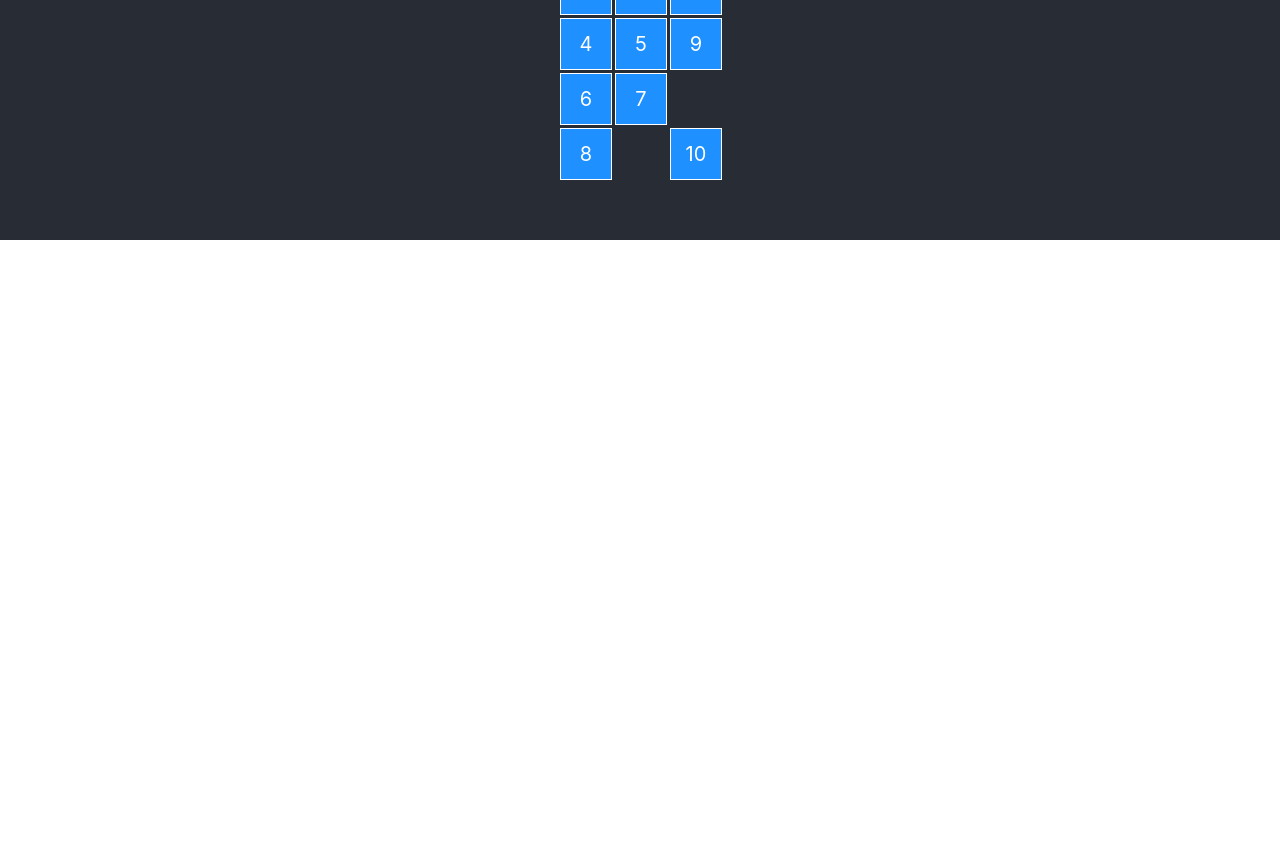
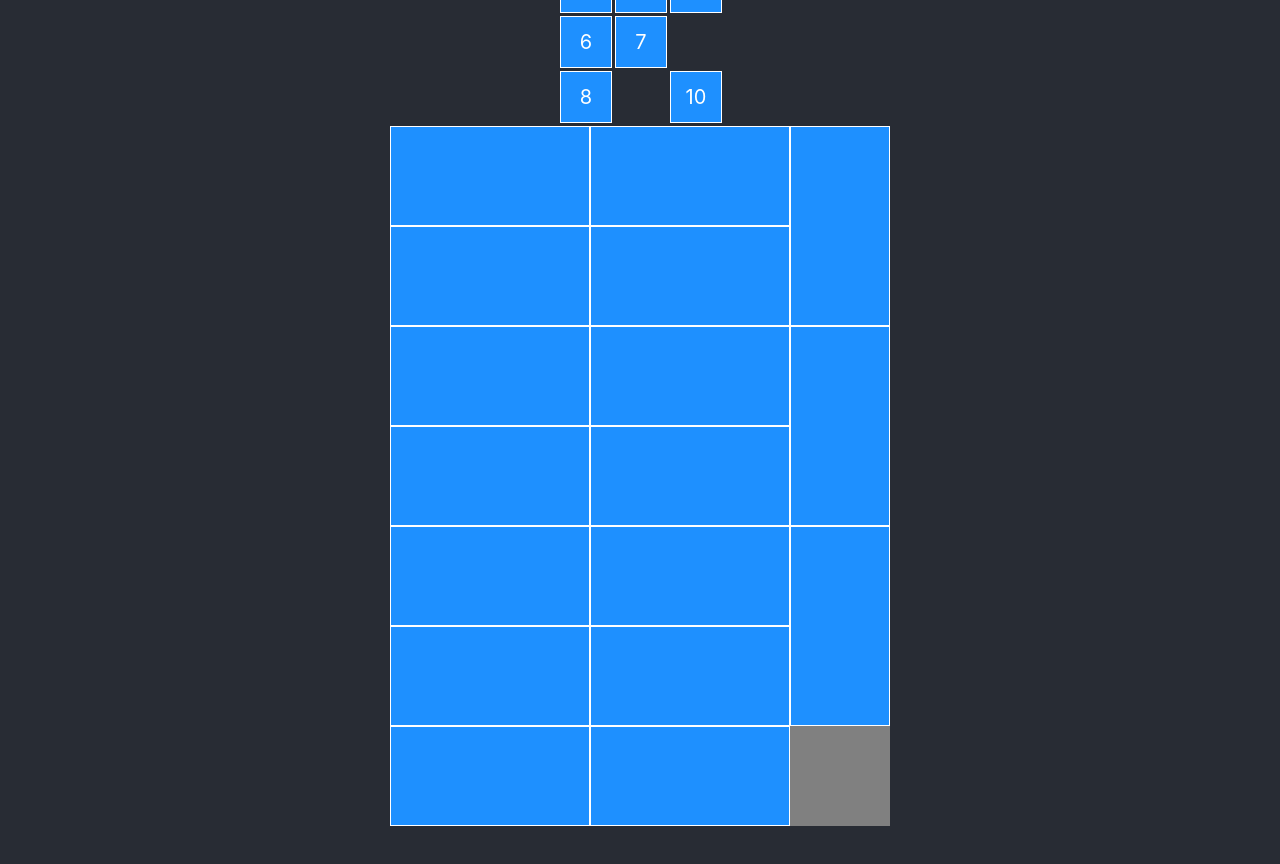
Before and after one commit to VictorOlimpioS/2D-Packing-Otimization, a React (Create React App) app in the folder packing-app/: page / in a window 1280 px wide. Shown: the part 560-1424 px from the top of the page. Before the commit the page ends 800 px from the top, so only its background shows below. Built offline with nearby package versions, Linux system fonts and the light colour scheme.

Commit message:
Formatação do grid utilizando css

```diff
--- a/packing-app/src/App.css
+++ b/packing-app/src/App.css
@@ -52,3 +52,43 @@ button {
   font-size: 16px;
   cursor: pointer;
 }
+
+.container-principal{
+  background-color: gray;
+  width: 500px; /*variavel: definido pela entrada*/
+  height: 700px; /*variavel: definido pela entrada*/
+  display: flex;
+  flex-wrap: wrap;
+  flex-direction: row;
+  margin-bottom: 100px;
+}
+
+.layout-principal{
+  display: flex;
+  flex-wrap: wrap;
+  width: 400px; /* número de linhas do layout principal * largura do item */
+  height: 700px; /* número de colunas  do layout principal * altura do item */
+}
+
+.layout-complementar{
+  display: flex;
+  flex-wrap: wrap;
+  width: 100px; /* número de linhas  do layout complementar * largura do item */
+  height: 600px; /* número de colunas  do layout complementar * altura do item */
+}
+
+.layout-principal .item{
+  width: 200px; /*variavel: definido pela entrada*/
+  height: 100px; /*variavel: definido pela entrada*/
+  background-color: #1e90ff;
+  border: 1px solid #fff;
+  box-sizing: border-box;
+}
+
+.item-complementar{
+  width: 100px; /*variavel: definido pelo valor invertido da entrada*/
+  height: 200px; /*variavel: definido pelo valor invertido da entrada*/
+  background-color: #1e90ff;
+  border: 1px solid #fff;
+  box-sizing: border-box;
+}
--- a/packing-app/src/App.js
+++ b/packing-app/src/App.js
@@ -80,6 +80,30 @@ function App() {
             </div>
           ))}
         </div>
+
+        <div className="container-principal">
+          <div className="layout-principal">
+            <div className="item"></div>
+            <div className="item"></div>
+            <div className="item"></div>
+            <div className="item"></div>
+            <div className="item"></div>
+            <div className="item"></div>
+            <div className="item"></div>
+            <div className="item"></div>
+            <div className="item"></div>
+            <div className="item"></div>
+            <div className="item"></div>
+            <div className="item"></div>
+            <div className="item"></div>
+            <div className="item"></div>
+          </div>
+          <div className="layout-complementar">
+            <div className="item-complementar"></div>
+            <div className="item-complementar"></div>
+            <div className="item-complementar"></div>
+          </div>
+        </div>
       </header>
     </div>
   );
```
